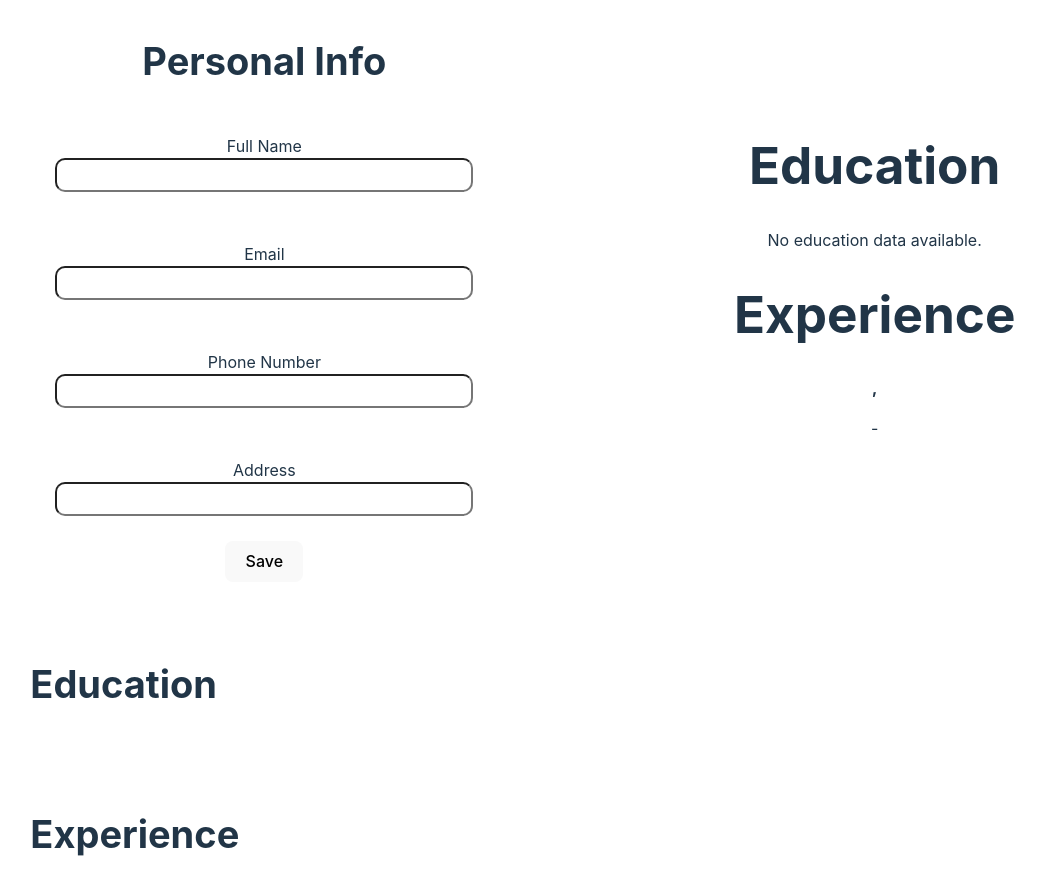
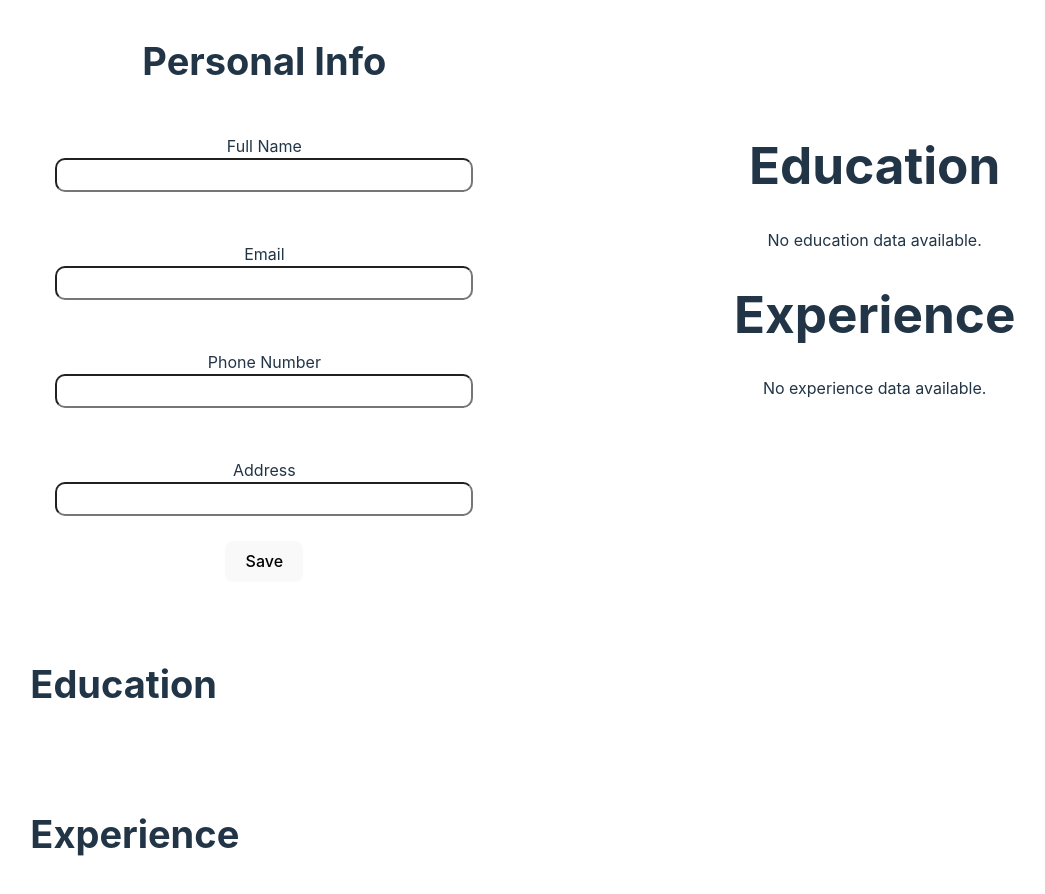
Before and after one commit to ImCrimP/cv-odin-app, a React (Vite) app: page / in a window 1280 px wide. Shown: the top 894 px of the page, without its empty margins (45-1090 px from the left). Built offline with nearby package versions, Linux system fonts and the light colour scheme.

Commit message:
fixed general info issue with display. TODO: expereince to display

```diff
--- a/src/App.jsx
+++ b/src/App.jsx
@@ -14,33 +14,13 @@ function App() {
   });
 
   const [educationData, setEducationData] = useState([]);
-  /*
-  {
-      school: "",
-      degree: "",
-      schoolAddress: "",
-      schoolStartDate: "",
-      schoolEndDate: "",
-    },
-*/
 
-  const [experienceData, setExperienceData] = useState([
-    {
-      company: "",
-      position: "",
-      companyAddress: "",
-      experienceStartDate: "",
-      experienceEndDate: "",
-      description: "",
-    },
-  ]);
-  /*
-
-    */
+  const [experienceData, setExperienceData] = useState([]);
 
   const handleGeneralInfoSubmit = (data) => {
     console.log("submitted personal info", data);
     setGeneralInfo(data);
+    console.log("genral info data in app.jsx", generalInfoData);
   };
 
   const handleEducationChange = (data) => {
@@ -79,7 +59,10 @@ function App() {
       </div>
 
       <Display
-        data={generalInfoData}
+        name={generalInfoData.name}
+        email={generalInfoData.email}
+        phone={generalInfoData.phone}
+        address={generalInfoData.address}
         educationData={educationData}
         experienceData={experienceData}
       />
--- a/src/components/GeneralInfo.jsx
+++ b/src/components/GeneralInfo.jsx
@@ -16,7 +16,7 @@ export default function GeneralInfo(props) {
     };
     console.log("updated data", updatedData);
     props.onSubmit(updatedData);
-    console.log("props", props);
+    console.log("props", props.data);
   };
 
   return (
```
Also changed, not shown: src/components/Display.jsx (+2 -23 lines), src/components/Education.jsx (+0 -105 lines).
